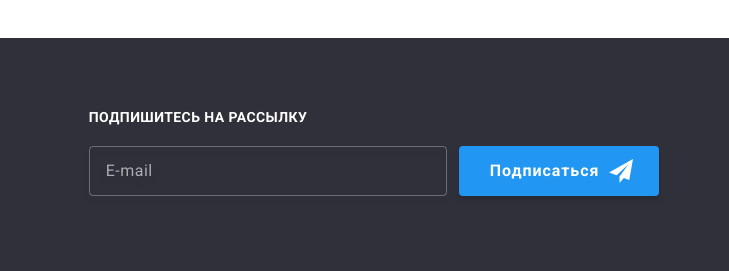
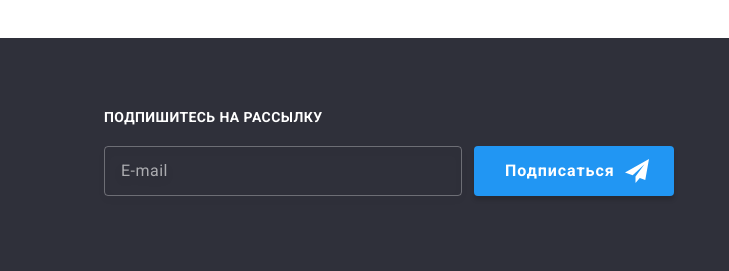
Before and after one commit to IhorWenher/goit-markup-hw-08, a plain HTML site: page portfolio.html in a window 1280 px wide. Shown: the part 1628-1899 px from the top of the page, 551-1280 px from the left. Drawn offline with nearby package versions, Linux system fonts and the light colour scheme.

Commit message:
После замечаний

```diff
--- a/css/style.css
+++ b/css/style.css
@@ -920,7 +920,7 @@ img {
 }
 
 .form-container {
-  margin-left: 93px;
+  margin-left: auto;
 }
 
 .footer-form {
@@ -950,6 +950,8 @@ img {
   padding: 15px 16px;
   margin-right: 12px;
 
+  color: var(--primary-bg-color);
+
   background-color: transparent;
   border: 1px solid var(--input-footer-border-color);
   box-sizing: border-box;
@@ -967,7 +969,6 @@ img {
 }
 
 .subscribe-button {
-  display: inline-block;
   display: flex;
   align-items: center;
 
@@ -984,7 +985,6 @@ img {
   border-radius: 4px;
   border-color: transparent;
 
-  text-align: center;
   font-weight: 700;
   font-size: 16px;
   line-height: 1.9;
```
